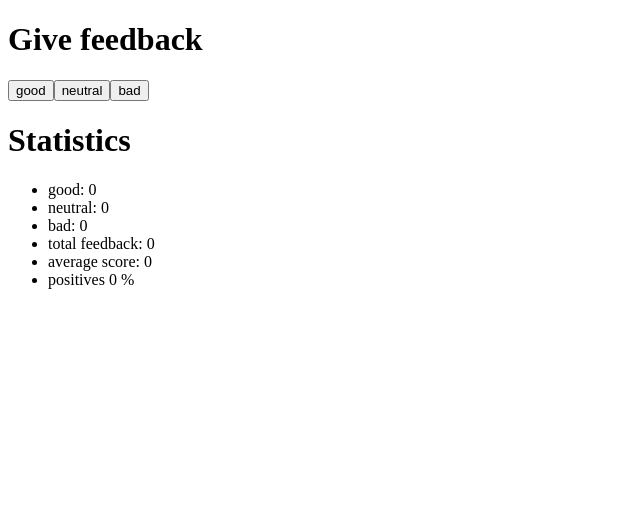
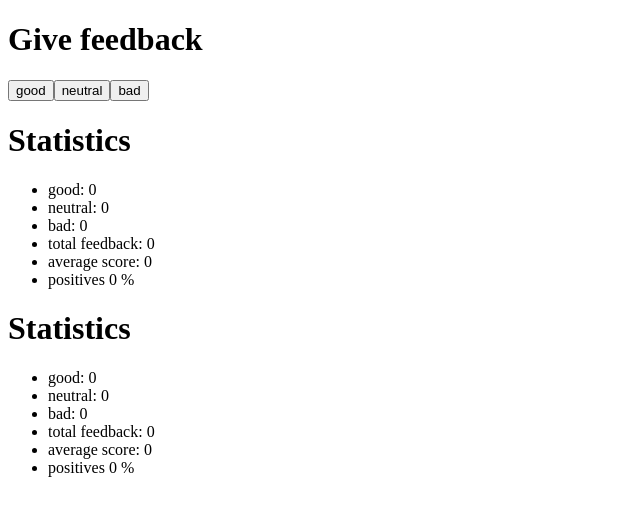
Before and after one commit to elaktupp/fullstackcourse, a React (Vite) app in the folder part1/unicafe/: page / in a window 1280 px wide. Shown: the top 516 px of the page, without its empty margins (0-640 px from the left). Built offline with nearby package versions, Linux system fonts and the light colour scheme.

Commit message:
Part 1 - Exercises 1.8 unicafe step 3

```diff
--- a/part1/unicafe/src/App.jsx
+++ b/part1/unicafe/src/App.jsx
@@ -21,6 +21,9 @@ function App() {
     else return (good / (good + neutral + bad)) * 100;
   };
 
+  // Statistics - destructured props, functions in Statistics.
+  // Statistics2 - uses props and also functions as parameters.
+
   return (
     <>
       <div>
@@ -28,6 +31,39 @@ function App() {
         <button onClick={() => setGood(good + 1)}>good</button>
         <button onClick={() => setNeutral(neutral + 1)}>neutral</button>
         <button onClick={() => setBad(bad + 1)}>bad</button>
+        <Statistics good={good} neutral={neutral} bad={bad} />
+        <Statistics2
+          good={good}
+          neutral={neutral}
+          bad={bad}
+          total={totalFeedback}
+          avgScore={averageScore}
+          positivePct={isPositivePercentage}
+        />
+      </div>
+    </>
+  );
+}
+
+export const Statistics = ({ good, neutral, bad }) => {
+  const totalFeedback = () => {
+    return good + neutral + bad;
+  };
+
+  // Good = 1, Neutral = 0, Bad = -1
+  const averageScore = () => {
+    let total = good + bad;
+    if (total === 0) total = 1;
+    return (good - bad) / total;
+  };
+
+  const isPositivePercentage = () => {
+    if (good + neutral + bad === 0) return 0;
+    else return (good / (good + neutral + bad)) * 100;
+  };
+
+  return (
+    <>
       <h1>Statistics</h1>
       <ul>
         <li>good: {good}</li>
@@ -37,9 +73,24 @@ function App() {
         <li>average score: {averageScore()}</li>
         <li>positives {isPositivePercentage()} %</li>
       </ul>
-      </div>
     </>
   );
-}
+};
+
+export const Statistics2 = (props) => {
+  return (
+    <>
+      <h1>Statistics</h1>
+      <ul>
+        <li>good: {props.good}</li>
+        <li>neutral: {props.neutral}</li>
+        <li>bad: {props.bad}</li>
+        <li>total feedback: {props.total()}</li>
+        <li>average score: {props.avgScore()}</li>
+        <li>positives {props.positivePct()} %</li>
+      </ul>
+    </>
+  );
+};
 
 export default App;
```
Lines whose indentation alone changed are shown as unchanged.
